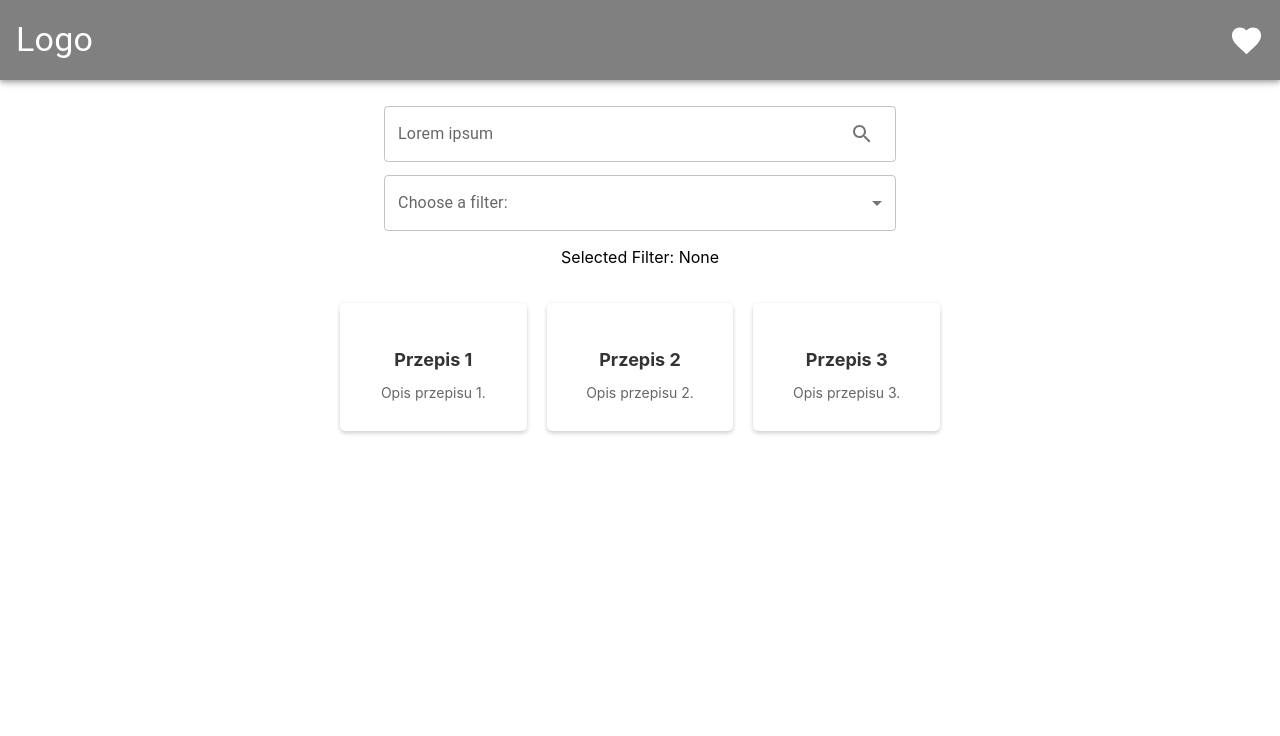
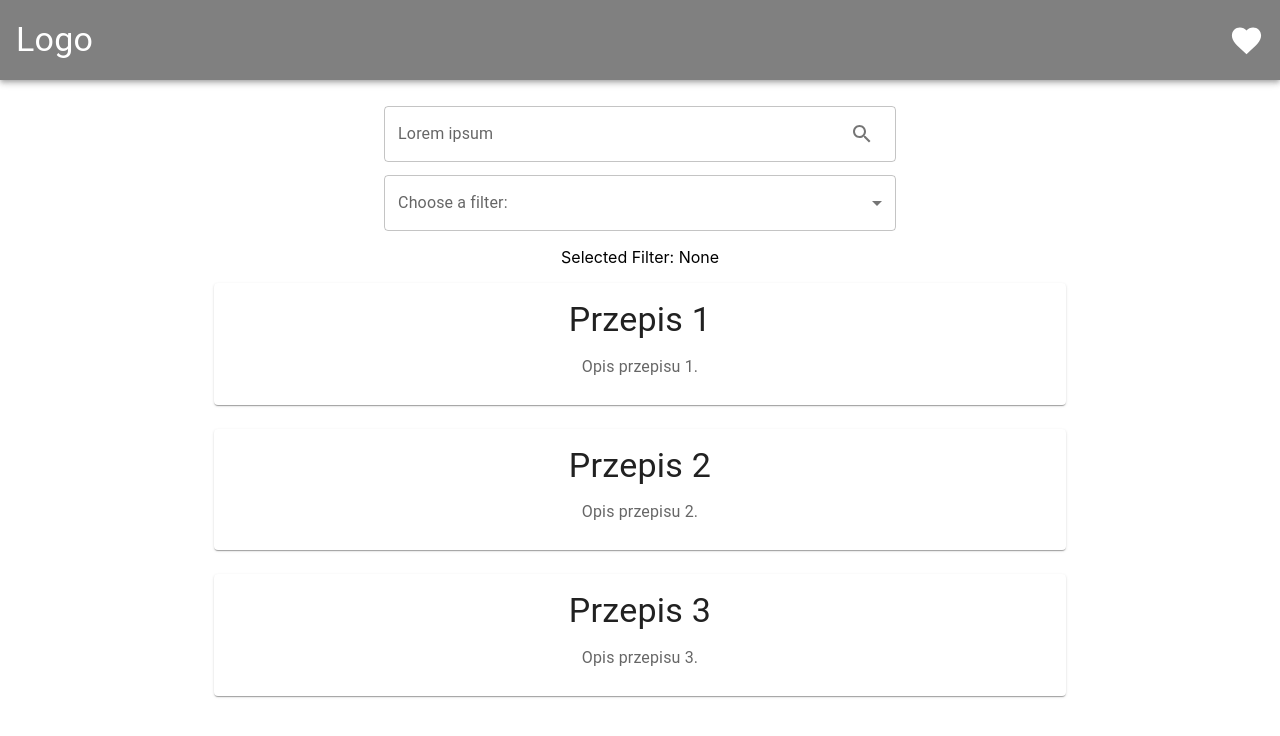
Before and after one commit to h3770k1k1/rapidapi-cake-app, a React (Create React App) app: page / in a window 1280 px wide. Shown: the top 736 px of the page. Built offline with nearby package versions, Linux system fonts and the light colour scheme.

Commit message:
fixed appearance of recipe list and changed elements to mui

```diff
--- a/src/App.js
+++ b/src/App.js
@@ -1,5 +1,5 @@
 import "./App.css";
-import RecipePage from "./components/RecipePage";
+import RecipesList from "./components/RecipesList";
 import Navbar from "./components/Navbar";
 import SearchBar from "./components/SearchBar";
 import FiltersDropDown from "./components/FiltersDropDown";
@@ -66,7 +66,7 @@ function App() {
 					<p>Selected Filter: {currentFilter || "None"}</p>
 				</Grid>
 			</Grid>
-			<RecipePage />
+			<RecipesList />
 		</div>
 	);
 }
--- a/src/components/RecipePage.css
+++ /dev/null
@@ -1,41 +0,0 @@
-.container {
-    max-width: 600px;
-    margin: 0 auto;
-    padding: 20px;
-    text-align: center;
-  }
-
-
-
-  .grid {
-    display: grid;
-    grid-template-columns: repeat(3, 1fr);
-    gap: 20px;
-  }
-
-  .card {
-    background-color: #fff;
-    border-radius: 5px;
-    box-shadow: 0 2px 4px rgba(0, 0, 0, 0.2);
-    transition: transform 0.3s ease;
-  }
-
-  .card:hover {
-    transform: translateY(-5px);
-  }
-
-  .cardContent {
-    padding: 16px;
-  }
-
-  .recipeTitle {
-    font-size: 18px;
-    font-weight: bold;
-    color: #333;
-    margin-bottom: 8px;
-  }
-
-  .recipeDescription {
-    font-size: 14px;
-    color: #666;
-  }
--- a/src/components/RecipePage.jsx
+++ /dev/null
@@ -1,38 +0,0 @@
-import './RecipePage.css';
-
-function RecipePage() {
-  const recipes = [
-    {
-      id: 1,
-      title: 'Przepis 1',
-      description: 'Opis przepisu 1.',
-    },
-    {
-      id: 2,
-      title: 'Przepis 2',
-      description: 'Opis przepisu 2.',
-    },
-    {
-      id: 3,
-      title: 'Przepis 3',
-      description: 'Opis przepisu 3.',
-    },
-  ];
-
-  return (
-    <div className="container">
-      <div className="grid">
-        {recipes.map((recipe) => (
-          <div className="card" key={recipe.id}>
-            <div className="cardContent">
-              <h5 className="recipeTitle">{recipe.title}</h5>
-              <p className="recipeDescription">{recipe.description}</p>
-            </div>
-          </div>
-        ))}
-      </div>
-    </div>
-  );
-}
-
-export default RecipePage;
--- /dev/null
+++ b/src/components/RecipesList.jsx
@@ -0,0 +1,45 @@
+import React from "react";
+import { Grid, Card, CardContent, Typography, Container } from "@mui/material";
+
+function RecipesList() {
+	const recipes = [
+		{
+			id: 1,
+			title: "Przepis 1",
+			description: "Opis przepisu 1.",
+		},
+		{
+			id: 2,
+			title: "Przepis 2",
+			description: "Opis przepisu 2.",
+		},
+		{
+			id: 3,
+			title: "Przepis 3",
+			description: "Opis przepisu 3.",
+		},
+	];
+
+	return (
+		<Container maxWidth="md">
+			<Grid container spacing={3}>
+				{recipes.map((recipe) => (
+					<Grid item key={recipe.id} xs={12}>
+						<Card>
+							<CardContent>
+								<Typography variant="h4" component="h2" gutterBottom>
+									{recipe.title}
+								</Typography>
+								<Typography variant="subtitle1" color="textSecondary">
+									{recipe.description}
+								</Typography>
+							</CardContent>
+						</Card>
+					</Grid>
+				))}
+			</Grid>
+		</Container>
+	);
+}
+
+export default RecipesList;
```
